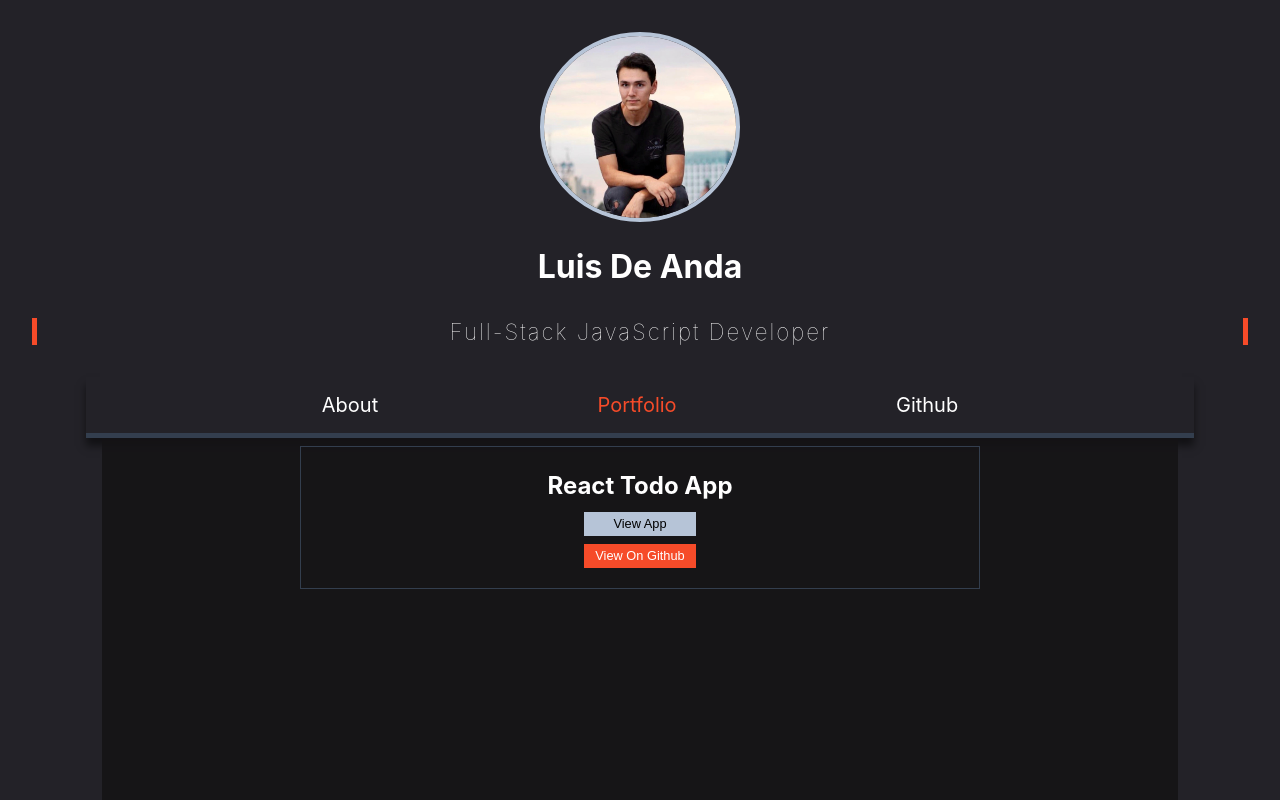
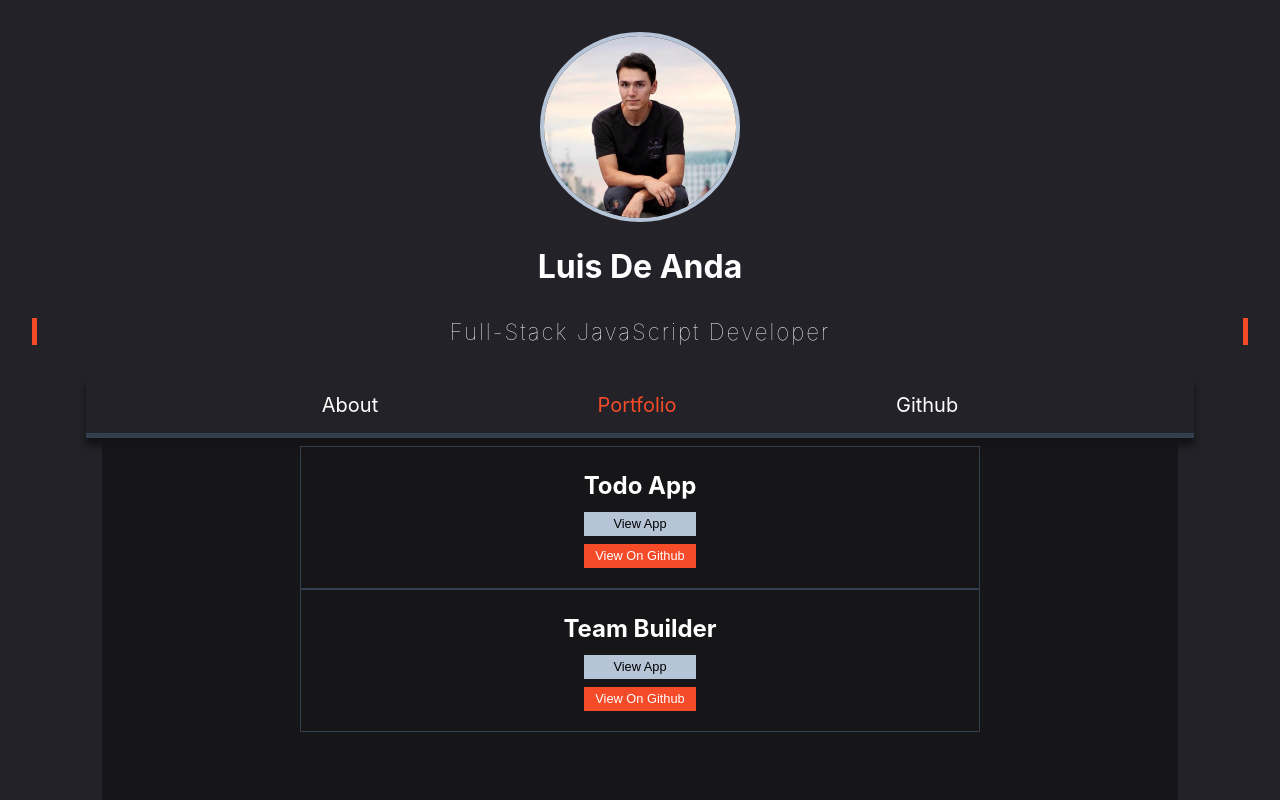
Before and after one commit to Luis1D/Luis1d.github.io, a React app in the folder blog-template/: page /Portfolio in a window 1280 px wide. Shown: the top 800 px of the page. Built offline with nearby package versions, Linux system fonts and the light colour scheme.

Commit message:
Team Builder app added to portfolio

```diff
--- a/blog-template/src/components/Portfolio.js
+++ b/blog-template/src/components/Portfolio.js
@@ -4,9 +4,14 @@ const Portfolio = () => {
     return (
         <div className="portfolio-section display-item">
                 <div className="portfolio-cards">
-                    <h3 className="portfolio-title">React Todo App</h3>
-                    <a href="https://react-todo.luisdeanda.now.sh"><button className="portfolio-app">View App</button></a>
-                    <a href="https://github.com/Luis1D"><button className="portfolio-github">View On Github</button></a>
+                    <h3 className="portfolio-title">Todo App</h3>
+                    <a href="https://react-todo.luisdeanda.now.sh" target="_blank"><button className="portfolio-app">View App</button></a>
+                    <a href="https://github.com/Luis1D" target="_blank"><button className="portfolio-github">View On Github</button></a>
+                </div>
+                <div className="portfolio-cards">
+                    <h3 className="portfolio-title">Team Builder</h3>
+                    <a href="https://user-onboarding.luisdeanda.now.sh" target="_blank"><button className="portfolio-app">View App</button></a>
+                    <a href="https://github.com/Luis1D/User-Onboarding/tree/master/user-onboarding" target="_blank"><button className="portfolio-github">View On Github</button></a>
                 </div>
         </div>
     )
```
